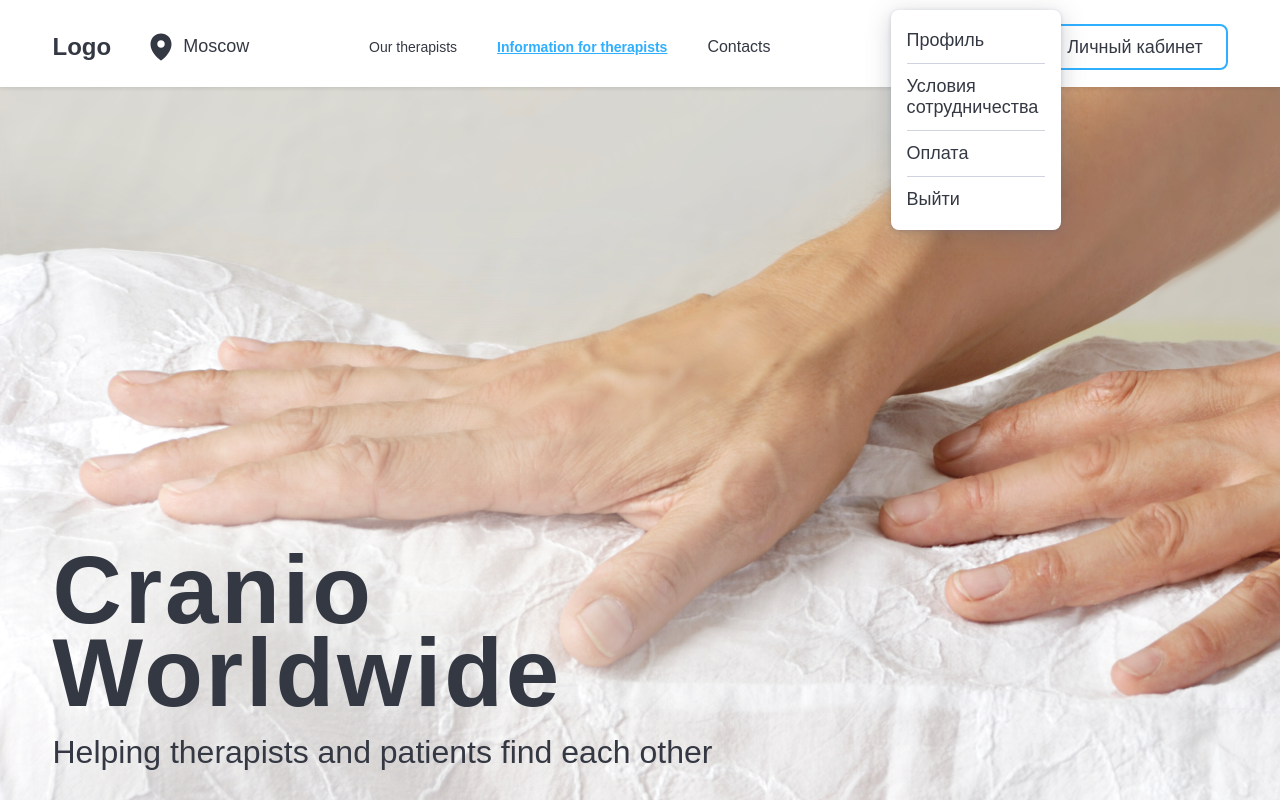
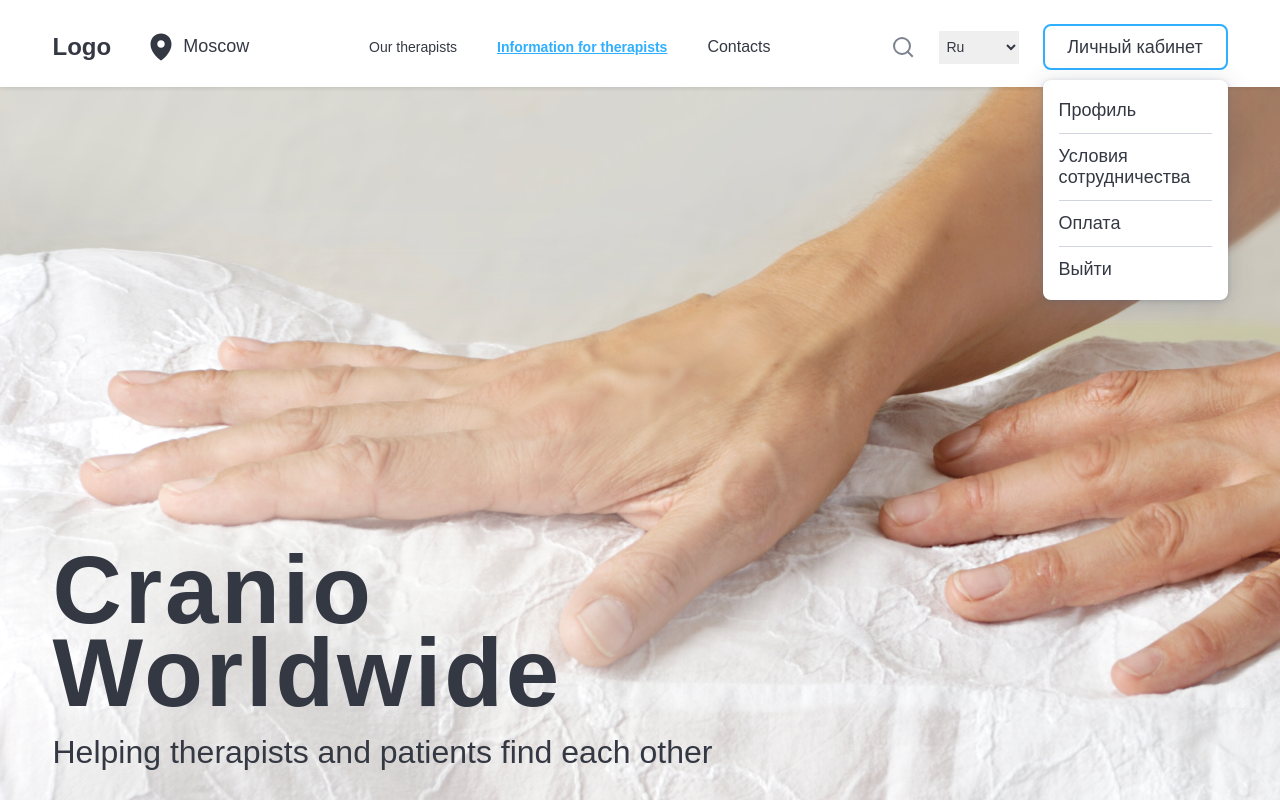
Before and after one commit to Cranio-worldwide/frontend, a Next.js app: page / in a window 1280 px wide. Both pictures are taken after a click on the button "Личный кабинет". Shown: the top 800 px of the page. Built offline with nearby package versions, Linux system fonts and the light colour scheme.

Commit message:
Вынес кнопку личного кабинета

```diff
--- /dev/null
+++ b/src/components/AccountButton/AccountButton.module.scss
@@ -0,0 +1,19 @@
+.container {
+  width: 185px;
+  position: relative;
+
+  @include breakpoint(tablet) {
+    display: none;
+  }
+}
+
+.button {
+  font-style: normal;
+  font-size: 18px;
+  line-height: 22px;
+  color: $main-black;
+}
+
+.dropdown{
+    margin-top: 10px;
+}
--- /dev/null
+++ b/src/components/AccountButton/AccountButton.tsx
@@ -0,0 +1,50 @@
+import { useEffect, useState, useRef } from 'react';
+import { Button } from '@/components/ui/Button/Button';
+import { MenuDropdown } from '@/components/MenuDropdown/MenuDropdown';
+import styles from './AccountButton.module.scss';
+
+export const AccountButton = () => {
+  const [isOpenMenu, setIsOpenMenu] = useState(false);
+  const ref = useRef(null);
+
+  useEffect(() => {
+    const handleClickOutside = (event: MouseEvent) => {
+      if (ref.current && !ref.current.contains(event.target)) {
+        setIsOpenMenu(false);
+      }
+    };
+    document.addEventListener('click', handleClickOutside, true);
+    return () => {
+      document.removeEventListener('click', handleClickOutside, true);
+    };
+  }, [setIsOpenMenu]);
+
+  const menuItems = [
+    { text: 'Профиль', href: '/' },
+    { text: 'Условия сотрудничества', href: '/' },
+    { text: 'Оплата', href: '/' },
+    { text: 'Выйти', href: '/' },
+  ];
+
+  return (
+    <div className={styles.container} ref={ref}>
+      <Button
+        className={styles.button}
+        type="button"
+        theme="transparent"
+        onClick={() => setIsOpenMenu(!isOpenMenu)}
+      >
+        Личный кабинет
+      </Button>
+
+      {isOpenMenu && (
+        <MenuDropdown
+          className={styles.dropdown}
+          items={menuItems}
+          isOpen={isOpenMenu}
+          onClose={() => setIsOpenMenu(false)}
+        />
+      )}
+    </div>
+  );
+};
--- a/src/components/Header/Header.module.scss
+++ b/src/components/Header/Header.module.scss
@@ -171,16 +171,6 @@
   color: $main-black;
   margin: 0;
 }
-.button {
-  width: 185px;
-  font-style: normal;
-  font-size: 18px;
-  line-height: 22px;
-  color: $main-black;
-  @include breakpoint(tablet) {
-    display: none;
-  }
-}
 
 .mobile {
   display: none;
--- a/src/components/Header/Header.tsx
+++ b/src/components/Header/Header.tsx
@@ -1,11 +1,10 @@
 import { useEffect, useState } from 'react';
 import cn from 'classnames';
 import Link from 'next/link';
-import { Button } from '@/components/ui/Button/Button';
 import { SectionContainer } from '@/components/SectionContainer/SectionContainer';
 import { CityDropdown } from '@/components/CityDropdown/CityDropdown';
+import { AccountButton } from '@/components/AccountButton/AccountButton';
 import styles from './Header.module.scss';
-import { MenuDropdown } from '@/components/MenuDropdown/MenuDropdown';
 
 export function Header() {
   const [scrollPosition, setScrollPosition] = useState<number>(0);
@@ -26,15 +25,6 @@ export function Header() {
   function handleOpenBurger() {
     setModalOpen(!isModalOpen);
   }
-
-  const menuItems = [
-    { text: 'Профиль', href: '/' },
-    { text: 'Условия сотрудничества', href: '/' },
-    { text: 'Оплата', href: '/' },
-    { text: 'Выйти', href: '/' },
-  ];
-
-  const [isOpenMenu, setIsOpenMenu] = useState(false);
 
   return (
     <header className={cn(styles.bg, scrollPosition > 100 && styles.bg_active)}>
@@ -86,21 +76,7 @@ export function Header() {
               Ger
             </option>
           </select>
-          <Button
-            className={styles.button}
-            type="button"
-            theme="transparent"
-            onClick={() => {
-              setIsOpenMenu(!isOpenMenu);
-            }}
-          >
-            Личный кабинет
-          </Button>
-          <MenuDropdown
-            items={menuItems}
-            isOpen={isOpenMenu}
-            onClose={() => setIsOpenMenu(false)}
-          />
+          <AccountButton />
           <button className={styles.mobile} onClick={handleOpenBurger}>
             <span className={cn(styles.burger, isModalOpen && styles.burger_active)}></span>
           </button>
--- a/src/components/MenuDropdown/MenuDropdown.module.scss
+++ b/src/components/MenuDropdown/MenuDropdown.module.scss
@@ -1,7 +1,6 @@
 .container {
   display: flex;
   flex-direction: column;
-  max-width: 170px;
 }
 
 .item {
@@ -14,5 +13,6 @@
 
   &:hover{
     color: $accent-dark;
+    font-weight: 500;
   }
 }
--- a/src/components/MenuDropdown/MenuDropdown.tsx
+++ b/src/components/MenuDropdown/MenuDropdown.tsx
@@ -17,7 +17,7 @@ interface IProps {
 
 export const MenuDropdown: React.FC<IProps> = ({ items, isOpen, onClose, className }) => {
   return (
-    <Dropdown isOpen={isOpen} onClose={onClose} className={cn(styles.container, className)}>
+    <Dropdown isOpen={isOpen} className={cn(styles.container, className)}>
       {items.map(({ text, href }) => (
         <Link onClick={onClose} className={styles.item} key={text + href} href={href}>
           {text}
--- a/src/components/ui/Dropdown/Dropdown.module.scss
+++ b/src/components/ui/Dropdown/Dropdown.module.scss
@@ -1,15 +1,5 @@
-// .background {
-//   position: absolute;
-//   left: 0;
-//   top: 0;
-//   width: 100vw;
-//   height: 100vh;
-//   z-index: 10;
-// }
-
 .container {
   position: absolute;
-  top: 10px;
   padding: 8px 16px;
   background-color: $white;
   box-shadow: 0 1px 4px rgba(76, 91, 131, 24%), 0 5px 24px rgba(96, 101, 116, 31%);
--- a/src/components/ui/Dropdown/Dropdown.tsx
+++ b/src/components/ui/Dropdown/Dropdown.tsx
@@ -6,34 +6,9 @@ interface IProps {
   children?: React.ReactNode;
   className?: string;
   isOpen: boolean;
-  onClose: () => void;
+  // onClose: () => void;
 }
 
-export const Dropdown: React.FC<IProps> = ({ isOpen, onClose, children, className }: IProps) => {
-  const ref = useRef(null);
-
-  useEffect(() => {
-    const handleClickOutside = (event: MouseEvent) => {
-      if (ref.current && !ref.current.contains(event.target)) {
-        onClose();
-      }
-    };
-
-    document.addEventListener('click', handleClickOutside, true);
-
-    return () => {
-      document.removeEventListener('click', handleClickOutside, true);
-    };
-  }, [onClose]);
-
-  return (
-    isOpen && (
-      <>
-        <div className={cn(isOpen && styles.container, className)} ref={ref}>
-          {children}
-        </div>
-        {/* <div className={styles.background} onClick={onClose} /> */}
-      </>
-    )
-  );
+export const Dropdown: React.FC<IProps> = ({ isOpen, children, className }: IProps) => {
+  return isOpen && <div className={cn(isOpen && styles.container, className)}>{children}</div>;
 };
```
